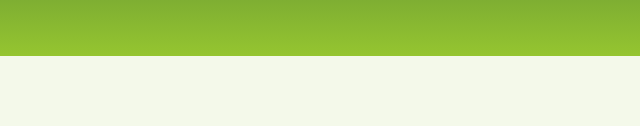
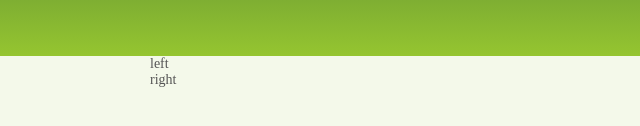
Before and after one commit to chisato30/banana-desigin, a plain HTML site: page about.html in a window 1280 px wide. Shown: the part 164-290 px from the top of the page, 0-640 px from the left. Drawn offline with Linux system fonts and the light colour scheme.

Commit message:
main-content作成

```diff
--- a/about.html
+++ b/about.html
@@ -41,5 +41,18 @@
     </div>
     <!-- ------------------------------------->
 
+    <!-- ------------main-content------------->
+    <div class="main-content">
+      <div class="content">
+        <div class="left-content">
+          left
+        </div>
+        <div class="right-content">
+          right
+        </div>
+      </div>
+    </div>
+    <!-- ------------------------------------->
+
   </body>
 </html>
```
